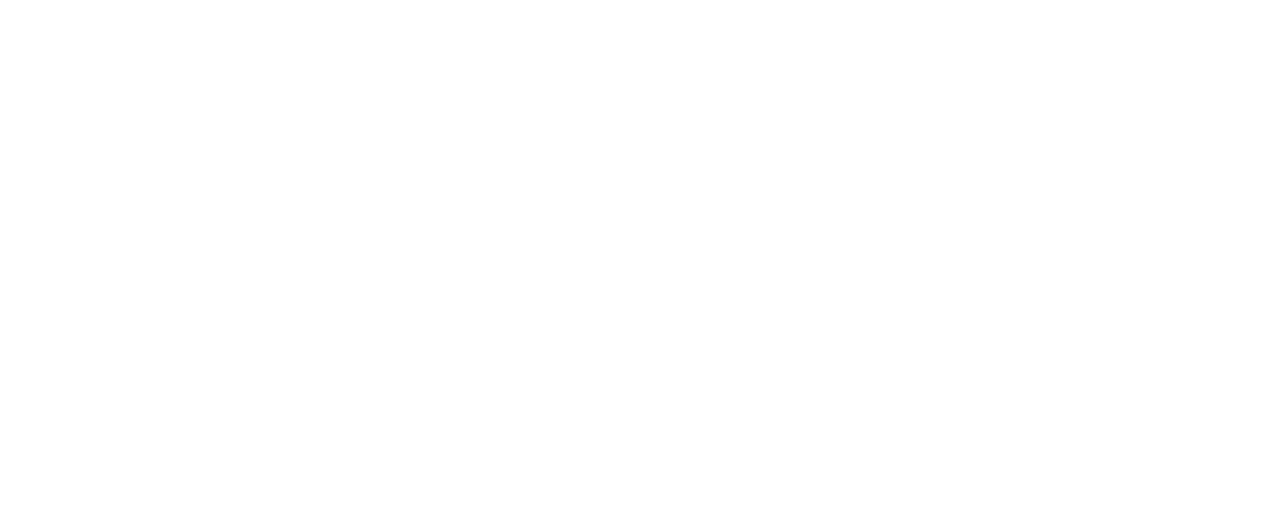
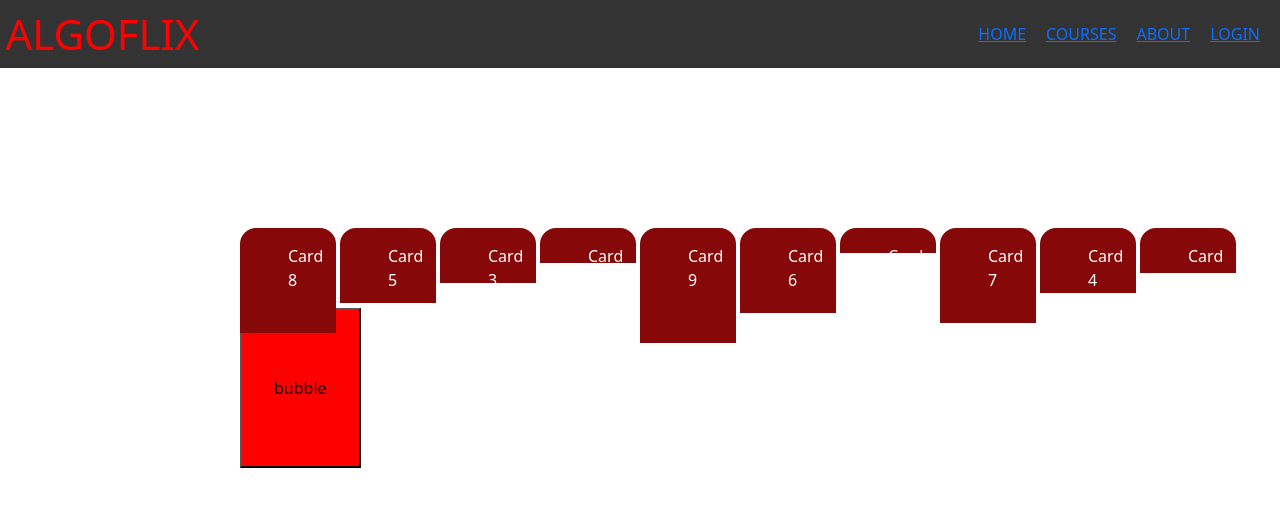
Before and after one commit to Fasill/Algoflix, a React (Create React App) app: page /search in a window 1280 px wide. Before the commit this address had no page. Shown: the top 506 px of the page. Built offline with nearby package versions, Linux system fonts and the light colour scheme.

Commit message:
added the bubble sort

```diff
--- a/src/App.js
+++ b/src/App.js
@@ -1,6 +1,7 @@
 import './App.css';
 import { BrowserRouter as Router, Route,Routes } from 'react-router-dom';
 import {Home} from './components/home'
+import {Show} from './components/show'
 
 function App() {
   return (
@@ -9,6 +10,7 @@
 
         <Routes>
           <Route path="/"  element={<Home/>} />
+          <Route path = "/search" element = {<Show/>} />
         </Routes>
       </Router>
     </div>
--- /dev/null
+++ b/src/components/algos.js
@@ -0,0 +1,48 @@
+import style from './assets/stles/algos.module.css'
+import {useNavigate} from 'react-router-dom'
+
+export const Algos = ()=>{
+  const navigate = useNavigate()
+  const imagePath = process.env.PUBLIC_URL ;
+  const clicked = (val) =>{
+    navigate(`/${val}`)
+    localStorage.setItem("val",val)
+    console.log("clicked")
+  }
+  return (
+    <div className={style.all}>
+      <div className = {style.titles}>
+        <h1 className = {style.title}>Algorithms</h1>
+        <img className = {style.underline}src ={`${imagePath}/underline.svg`}/>
+      </div>
+  <div className={style.algo}>
+
+    <div className = {style.card} onClick={()=>{clicked("search")}}>
+      <h1>searching</h1>
+    </div>
+
+    <div className = {style.card} onClick={()=>{clicked("search")}}>
+      <h1>searching</h1>
+    </div>
+    <div className = {style.card} onClick={()=>{clicked("search")}}>
+      <h1>searching</h1>
+    </div>
+    <div className = {style.card} onClick={()=>{clicked("search")}}>
+      <h1>searching</h1>
+    </div>
+    <div className = {style.card} onClick={()=>{clicked("search")}}>
+      <h1>searching</h1>
+    </div>
+    <div className = {style.card} onClick={()=>{clicked("search")}}>
+      <h1>searching</h1>
+    </div>
+    <div className = {style.card} onClick={()=>{clicked("search")}}>
+      <h1>searching</h1>
+    </div>
+    <div className = {style.card} onClick={()=>{clicked("search")}}>
+      <h1>searching</h1>
+    </div>
+    </div>
+  </div>
+)
+}
--- /dev/null
+++ b/src/components/assets/stles/algos.module.css
@@ -0,0 +1,87 @@
+.all{
+  /* margin-top: 1rem; */
+  display: grid;
+  grid-gap:2rem;
+  background-color:rgba(3,2,0,0.7);
+
+ }
+
+.algo {
+
+  display: grid;
+
+  grid-template-columns: repeat(3, 2fr); /* Three columns with equal width */
+  grid-gap: 1.5rem; /* Space between cards */
+  padding-top :2rem;
+  padding-right :6rem;
+  padding-left :6rem;
+
+}
+
+.card {
+  cursor: pointer;
+  background-color: #f0f0f0;
+  padding: 20px;
+  text-align: center;
+  min-height:20rem;
+  border-radius:2rem
+}
+.titles{
+  display: grid;
+}
+.title{
+  margin-top: 1rem;
+
+  color:white;
+}
+.underline{
+
+  scale:1.5;
+  margin: 0 auto;
+}
+
+
+@media (max-width:1080px) {
+  .algo {
+
+
+    grid-template-columns: repeat(2, 2fr); /* Three columns with equal width */
+
+
+  }
+
+}
+@media (max-width:980px) {
+  .algo {
+
+
+    padding-right :3rem;
+    padding-left :3rem;
+
+  }
+
+}
+@media (max-width:650px) {
+  .algo {
+
+
+    padding-right :4rem;
+    padding-left :4rem;
+    grid-template-columns: repeat(1, 2fr); /* Three columns with equal width */
+
+
+  }
+
+}
+@media (max-width:390px) {
+  .algo {
+
+
+    padding-right :0.2rem;
+    padding-left :0.2rem;
+    grid-template-columns: repeat(1, 2fr); /* Three columns with equal width */
+
+
+  }
+
+}
--- a/src/components/assets/stles/home.css
+++ b/src/components/assets/stles/home.css
@@ -1,7 +1,7 @@
 .btn-primary {
   background-color: red;
   border:solid red 1px ;
-
+  height: 2.3rem;
 }
 .btn-primary:hover{
   background-color: rgb(48, 126, 235);
--- a/src/components/assets/stles/home.module.css
+++ b/src/components/assets/stles/home.module.css
@@ -1,12 +1,62 @@
-.main{
-  background-color: #D7EEDF;
-}
+/* .main{
+
+} */
 .input{
   margin-left: 34rem;
+  margin-top: -5rem;
   /* align-self: center; */
 }
 .hero{
   padding-top: 5rem;
   display: grid;
-  gap: 2rem;
+  /* gap: 2rem; */
+  background-color: #D7EEDF;
+  height:25rem;
 }
+@media (max-width:878px) {
+  .input{
+    margin-left: 10rem;
+
+  }
+}
+@media (max-width:489px) {
+  .input{
+    margin-left: 5rem;
+
+  }
+}
+@media (max-width:390px) {
+  .input{
+    margin-left: -3rem;
+    /* align-self: center; */
+    scale:0.5;
+  }
+
+}
+/* The main container to hold both algos and algobackgroundContainer */
+.container {
+  position: relative;
+}
+
+/* Styling for algos */
+.algos {
+  /* Your styles for algos container here */
+}
+
+/* Styling for algobackgroundContainer */
+.algobackgroundContainer {
+  position: absolute;
+  top: 0;
+  left: 0;
+  width: 100%;
+  height: 100%;
+  z-index: -1; /* Push the background container to the back */
+}
+
+/* Styling for algobackground image */
+.algobackground {
+  width: 100%;
+  height: 100%;
+  object-fit: cover; /* Adjust this to your image needs */
+
+}
--- a/src/components/assets/stles/navbar.module.css
+++ b/src/components/assets/stles/navbar.module.css
@@ -1,44 +1,119 @@
-.hole{
-  background-color: rgb(41, 41, 41);
-  /* margin-left:-1rem ; */
-  height :3rem;
-  max-width:88rem;
-  display:flex;
-  gap:22rem;
-  color:red;
-  align-items: center;
-  padding: 1rem;
-  padding-left: 3rem;
-  position: fixed;
 
 
+
+
+
+
+
+
+/* assets/styles/navbar.module.css */
+
+.hole {
+  /* position: fixed; */
+  display: flex;
+  justify-content: space-between;
+  align-items: center;
+  background-color: #333;
+  color:#ff4e4e;
+
+
+  padding: 10px;
 }
-.left{
-  text-shadow: 2px 2px 4px rgba(0, 0, 0, 0.9); /* Add a black shadow */
+
+.left h1 {
+  margin: 0;
+  scale: 0.7;
+  font-size: 2.5rem;
+}
+
+.middle ul {
+  list-style: none;
+  margin: 0;
+  padding: 0;
+  display: flex;
+}
+
+.middle ul li {
+  margin: 0 10px;
+}
+
+.right {
+  display: none;
+}
+
+/* Hamburger menu icon styles */
+.menuIcon {
+  display: flex;
+  flex-direction: column;
+  cursor: pointer;
+}
+
+.bar {
+  width: 25px;
+  height: 3px;
+  background-color: #fff;
+  margin: 6px 0;
+  transition: 0.4s;
+}
+
+/* Display the menu on smaller screens */
+.middle.showMenu {
+  display: block;
+}
+
+/* Display the hamburger icon on smaller screens */
+.right {
+  display: flex;
+}
+
+.right.active .bar:nth-child(1) {
+  transform: rotate(-45deg) translate(-5px, 6px);
+}
+
+.right.active .bar:nth-child(2) {
+  opacity: 0;
+}
+
+.right.active .bar:nth-child(3) {
+  transform: rotate(45deg) translate(-5px, -6px);
+}
+
+@media (min-width: 768px) {
+  .middle {
+    display: flex;
   }
-.right ul{
-  display: flex;
-  gap:2rem;
-  margin-top: 1rem;
-
-  list-style: none;
+  .right {
+    display: none;
+  }
 
 }
-.right ul li a{
-  text-decoration: none;
-  color:rgb(255, 0, 0);
-  text-transform: uppercase;
-  font-size: 16px;
+
+
+@media (max-width: 768px) {
+  .middle ul li {
+    display: none;
+  }
+  .hide_drop_down{
+    display: none;
+  }
 }
-.right ul li a.active:before {
+.drop_down li {
+  list-style: none;
+  /* margin-top: 1rem; */
+  padding: 1rem;
+
+}
+.drop_down{
+  padding-right: 2rem;
+
+  z-index: 999;
   position: absolute;
-  content: "";
-  width: 35%;
-  height: 1%;
-  border-bottom: 2px solid black;
-  bottom: -6px;
+  margin-top: 0.6rem;
+  margin-left: -8rem;
+  display: grid;
+  gap:1rem;
+  background-color: rgba(3, 3,3, 0.8);
+  /* background-color: #333; */
+  /* background-:; */
+
 }
-
-.right{
-  padding-right: 8rem;
-}
--- /dev/null
+++ b/src/components/assets/stles/show.module.css
@@ -0,0 +1,30 @@
+.holeGraph{
+  /* background-color: coral; */
+  height: 15rem;
+  /* position: relative; */
+  margin-top: 10rem;
+  display: flex;
+  padding-left: 15rem;
+  padding-right: 6rem;
+  display: flex;
+  /* gap:-1rem; */
+
+}
+.graph{
+  position: absolute;
+  border-top-left-radius: 1rem;
+  border-top-right-radius: 1rem;
+
+  color: white;
+  width: 50px;
+  background-color:rgb(135, 8, 8);
+  padding-left: 3rem;
+  padding-top: 1rem;
+  padding-right: 3rem;
+
+  /* background-color: ; */
+
+}
+button{
+  background-color: red;
+}
--- a/src/components/home.js
+++ b/src/components/home.js
@@ -2,10 +2,13 @@
 import style from './assets/stles/home.module.css'
 import 'bootstrap/dist/css/bootstrap.css';
 import  './assets/stles/home.css'
-
+import {Algos} from './algos.js'
+import { useEffect } from "react";
 export const Home=()=>{
   const imagePath = process.env.PUBLIC_URL ;
-
+  useEffect(()=>{
+    localStorage.setItem("val","")
+  },[])
   return (
     <div className={style.main}>
 
@@ -24,6 +27,15 @@
     </div>
 
       </div>
+      <div className={style.container}>
+        <div className={style.algos}>
+          <Algos />
+        </div>
+        <div className={style.algobackgroundContainer}>
+          <img className={style.algobackground} src={`${imagePath}/algoBoard.png`} />
+        </div>
+      </div>
+
     </div>
   )
 }
--- a/src/components/navBar.js
+++ b/src/components/navBar.js
@@ -1,24 +1,65 @@
 import style from './assets/stles/navbar.module.css'
+import React, { useState,useEffect } from 'react';
+import {motion} from 'framer-motion';
+
+export const Navbar = ()=>{
+  const imagePath = process.env.PUBLIC_URL ;
+  const [val,setVal] = useState("")
+  const [showMenu, setShowMenu] = useState(false);
+
+  const toggleMenu = () => {
+    setShowMenu(!showMenu);
+  };
+  useEffect(()=>{
+    setVal (localStorage.getItem("val"))
+    console.log(val)
+  },[])
 
 
-export const Navbar = ()=>{
-    return(
-      <div className = {style.hole}>
-        <div className= {style.left}>
-            <h1>ALGOFLIX</h1>
+  return (
+    <div className={style.hole}>
+      <div className={style.left}>
+
+
+      <motion.h1
+        animate={{
+          scale: 1.5,
+          color: '#ff0000',
+          margin: 0,
+
+          // Add any other CSS properties you want to animate
+        }}>          ALGOFLIX
+          </motion.h1>
       </div>
-        <div className= {style.middle}>
-
-          </div>
-          <div className= {style.right}>
+      <div className={style.middle}>
+        {/* Drop-down menu */}
         <ul>
-            <li><a href="/" >HOME</a></li>
+          <li><a href="/">HOME</a></li>
           <li><a href="/products">COURSES</a></li>
           <li><a href="/">ABOUT</a></li>
           <li><a href="/">LOGIN</a></li>
         </ul>
+      </div>
+      <div className={style.right}>
+        {/* Hamburger menu icon */}
+        <div className={`${style.menuIcon} ${showMenu ? style.active : ''}`} onClick={toggleMenu}>
+          <div className={style.bar}></div>
+          <div className={style.bar}></div>
+          <div className={style.bar}></div>
+          <div className={style.middle}>
+        {/* Drop-down menu */}
 
       </div>
+      <div>
+         <ul className={showMenu?style.drop_down:style.hide_drop_down}>
+          <li><a href="/">HOME</a></li>
+          <li><a href="/products">COURSES</a></li>
+          <li><a href="/">ABOUT</a></li>
+          <li><a href="/">LOGIN</a></li>
+        </ul>
         </div>
-    )
+        </div>
+      </div>
+    </div>
+  );
 }
--- /dev/null
+++ b/src/components/show.js
@@ -0,0 +1,64 @@
+import React, { useState } from 'react';
+import { motion } from 'framer-motion';
+import { Navbar } from './navBar';
+import style from './assets/stles/show.module.css'
+
+
+export const Show = () => {
+  const [arr, setArr] = useState([8, 5, 3, 1, 9, 6, 0, 7, 4, 2]);
+
+  const bubbleSort = async () => {
+    const len = arr.length;
+    let swapped;
+
+    do {
+      swapped = false;
+
+      for (let i = 0; i < len - 1; i++) {
+        if (arr[i] > arr[i + 1]) {
+          // Swap elements
+          const temp = arr[i];
+          arr[i] = arr[i + 1];
+          arr[i + 1] = temp;
+
+          // Indicate that a swap occurred
+          swapped = true;
+
+          // Update state to re-render the array with the new order
+          setArr([...arr]);
+
+          // Add a 2-second delay between each move
+          await new Promise((resolve) => setTimeout(resolve, 2000));
+        }
+      }
+    } while (swapped);
+  };
+
+  return (
+    <div>
+    <Navbar/>
+    <div
+    className = {style.holeGraph}>
+      {arr.map((card, index) => (
+        <motion.div
+          key={card}
+          style={{
+            height: `${25+card * 10}px`,
+          }}
+          animate={{ x: `${index * 100}px` }}
+          transition={{ duration: 0.5 }}
+          className={style.graph}
+        >
+          Card {card}
+        </motion.div>
+      ))}
+      <button
+        style={{ marginTop: '5rem', padding: '2rem' }}
+        onClick={bubbleSort}
+      >
+        bubble
+      </button>
+    </div>
+    </div>
+  );
+};
```
Lines whose indentation alone changed are shown as unchanged.
